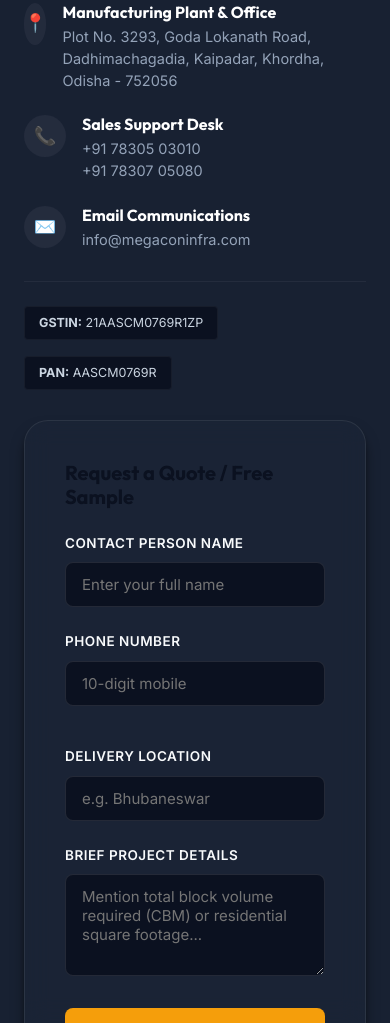
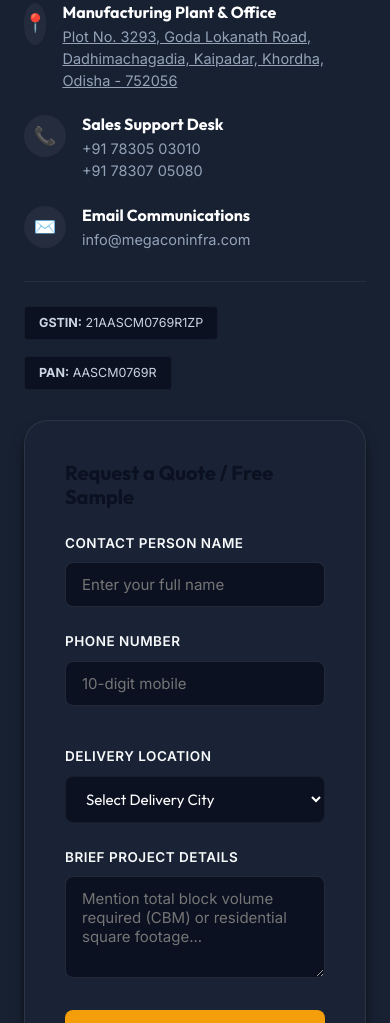
Before and after one commit to debiddr5777/MEGACON, a plain HTML site: page index.html in a window 390 px wide. Shown: the part 9472-10495 px from the top of the page. Drawn offline with Linux system fonts and the light colour scheme.

Commit message:
Add maps link, update phone and location inputs

```diff
--- a/index.html
+++ b/index.html
@@ -503,7 +503,7 @@
             <span class="detail-icon">📍</span>
             <div>
               <h4>Manufacturing Plant & Office</h4>
-              <p>Plot No. 3293, Goda Lokanath Road, Dadhimachagadia, Kaipadar, Khordha, Odisha - 752056</p>
+              <p><a href="https://www.google.com/maps/search/?api=1&query=MEGACON+INFRACRETE+PVT.+LTD.+Plot+No.+3293,+Goda+Lokanath+Road,+Dadhimachagadia,+Kaipadar,+Khordha,+Odisha+-+752056" target="_blank" style="color: #94A3B8; text-decoration: underline; transition: color 0.3s;" onmouseover="this.style.color='#F59E0B'" onmouseout="this.style.color='#94A3B8'">Plot No. 3293, Goda Lokanath Road, Dadhimachagadia, Kaipadar, Khordha, Odisha - 752056</a></p>
             </div>
           </div>
           <div class="contact-detail-item">
@@ -540,11 +540,28 @@
           <div class="input-grid">
             <div class="input-group">
               <label for="form-phone">Phone Number</label>
-              <input type="tel" id="form-phone" name="phone" placeholder="10-digit mobile" required>
+              <input type="tel" id="form-phone" name="phone" placeholder="10-digit mobile" pattern="[0-9]{10}" title="Please enter exactly 10 digits" maxlength="10" required>
             </div>
             <div class="input-group">
               <label for="form-site">Delivery Location</label>
-              <input type="text" id="form-site" name="location" placeholder="e.g. Bhubaneswar" required>
+              <select id="form-site" name="location" required>
+                <option value="" disabled selected>Select Delivery City</option>
+                <option value="Bhubaneswar">Bhubaneswar</option>
+                <option value="Cuttack">Cuttack</option>
+                <option value="Khordha">Khordha</option>
+                <option value="Puri">Puri</option>
+                <option value="Rourkela">Rourkela</option>
+                <option value="Berhampur">Berhampur</option>
+                <option value="Sambalpur">Sambalpur</option>
+                <option value="Balasore">Balasore</option>
+                <option value="Bhadrak">Bhadrak</option>
+                <option value="Baripada">Baripada</option>
+                <option value="Jharsuguda">Jharsuguda</option>
+                <option value="Angul">Angul</option>
+                <option value="Nayagarh">Nayagarh</option>
+                <option value="Dhenkanal">Dhenkanal</option>
+                <option value="Other">Other (Odisha)</option>
+              </select>
             </div>
           </div>
           <div class="input-group">
```
